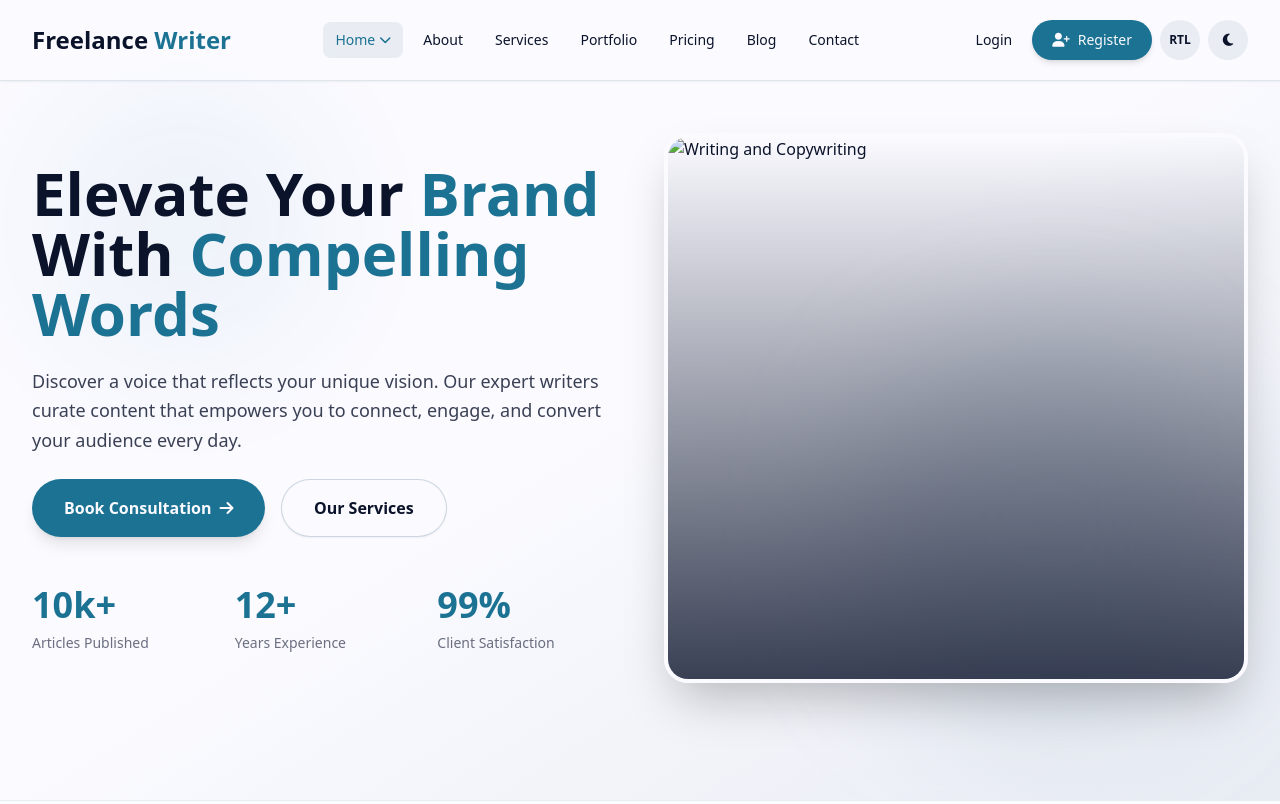
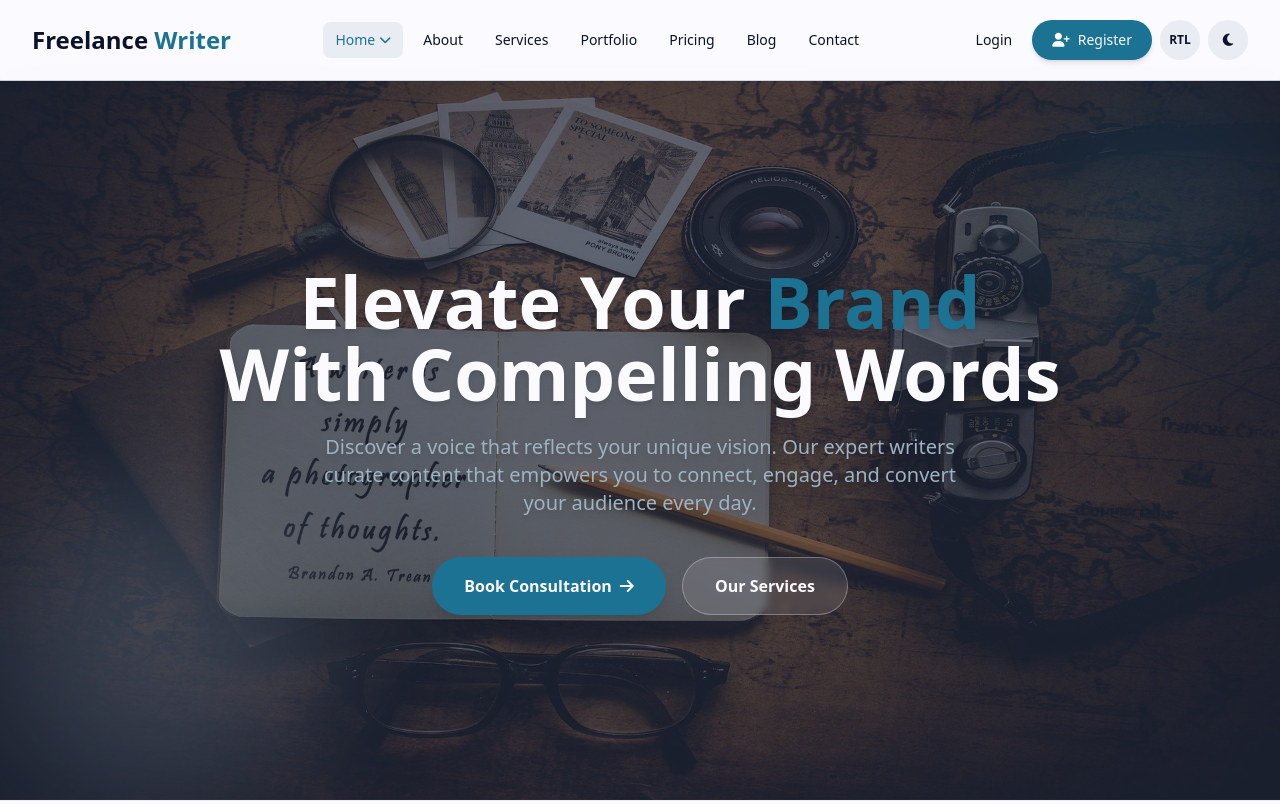
Before and after one commit to ARAVINDRMADDY/Freelance-Writer, a plain HTML site: page index.html in a window 1280 px wide. Shown: the top 804 px of the page. Drawn offline with nearby package versions, Linux system fonts and the light colour scheme.

Commit message:
first commit

```diff
--- a/index.html
+++ b/index.html
@@ -156,56 +156,34 @@
     </div>
   </nav>
 
-  <main class="flex-grow flex flex-col">
-    <section id="home" class="relative flex-grow min-h-screen flex items-center justify-center overflow-hidden pt-20 pb-16 bg-gradient-to-br from-pearl via-pearl to-ice/20 dark:from-obsidian dark:via-obsidian dark:to-obsidian/90">
-      <div class="absolute top-20 left-10 w-72 h-72 bg-sapphire/10 rounded-full blur-3xl animate-pulse"></div>
-      <div class="absolute bottom-20 right-10 w-96 h-96 bg-ice/30 dark:bg-sapphire/10 rounded-full blur-3xl animate-pulse" style="animation-delay: 1s;"></div>
+  <main class="flex-grow flex flex-col pt-20">
 
-      <div class="max-w-7xl mx-auto px-4 sm:px-6 lg:px-8 relative z-10 w-full">
-        <div class="grid lg:grid-cols-2 gap-12 items-center">
+    <section id="home" class="min-h-[calc(100vh-5rem)] flex items-center justify-center bg-obsidian text-pearl relative overflow-hidden py-16">
 
-          <div class="text-obsidian dark:text-pearl space-y-6 animate-fade-in">
-            <h1 class="text-4xl sm:text-5xl lg:text-6xl font-bold leading-tight">
-              Elevate Your <span class="text-sapphire">Brand</span> With <span class="text-sapphire">Compelling Words</span>
+      <div class="absolute inset-0 z-0">
+        <img src="images\497101.jpg" alt="Hero Background" class="w-full h-full object-cover">
+        <div class="absolute inset-0 bg-obsidian/60 dark:bg-obsidian/70"></div>
+      </div>
+
+      <div class="absolute top-0 right-0 w-64 h-64 bg-sapphire/30 rounded-full blur-3xl z-0 animate-pulse"></div>
+      <div class="absolute bottom-0 left-0 w-80 h-80 bg-ice/20 rounded-full blur-3xl z-0 animate-pulse" style="animation-delay: 1s;"></div>
+
+      <div class="max-w-7xl mx-auto px-4 sm:px-6 lg:px-8 relative z-10 text-center animate-fade-in w-full">
+        <h1 class="text-4xl md:text-5xl lg:text-7xl font-bold mb-6 drop-shadow-md leading-tight">
+          Elevate Your <span class="text-sapphire">Brand</span> <br>With Compelling Words
         </h1>
-
-            <p class="text-lg text-obsidian/80 dark:text-pearl/80 leading-relaxed">
+        <p class="text-lg md:text-xl text-ice max-w-2xl mx-auto drop-shadow-md font-medium mb-10 leading-relaxed">
           Discover a voice that reflects your unique vision. Our expert writers curate content that empowers you to connect, engage, and convert your audience every day.
         </p>
 
-            <div class="flex flex-wrap gap-4">
+        <div class="flex flex-wrap justify-center gap-4">
           <a href="contact.html" class="group inline-flex items-center justify-center px-8 py-4 bg-sapphire hover:bg-[#155A75] text-pearl rounded-full font-semibold transition-all duration-300 shadow-lg hover:shadow-sapphire/50 transform hover:scale-105">
             <span>Book Consultation</span>
             <i class="fas fa-arrow-right ml-2 transform group-hover:translate-x-1 transition-transform"></i>
           </a>
-              <a href="services.html" class="inline-flex items-center justify-center px-8 py-4 bg-pearl dark:bg-ice/10 hover:bg-ice/20 dark:hover:bg-ice/20 backdrop-blur-sm text-obsidian dark:text-pearl border border-ice/50 dark:border-ice/30 rounded-full font-semibold transition-all duration-300 shadow-sm">
+          <a href="services.html" class="inline-flex items-center justify-center px-8 py-4 bg-pearl/10 hover:bg-pearl/20 backdrop-blur-sm text-pearl border border-pearl/30 rounded-full font-semibold transition-all duration-300 shadow-sm">
             <span>Our Services</span>
           </a>
-            </div>
-
-            <div class="grid grid-cols-3 gap-6 pt-6">
-              <div class="text-center lg:text-left">
-                <div class="text-4xl font-bold text-sapphire mb-2">10k+</div>
-                <div class="text-sm text-obsidian/60 dark:text-ice">Articles Published</div>
-              </div>
-              <div class="text-center lg:text-left">
-                <div class="text-4xl font-bold text-sapphire mb-2">12+</div>
-                <div class="text-sm text-obsidian/60 dark:text-ice">Years Experience</div>
-              </div>
-              <div class="text-center lg:text-left">
-                <div class="text-4xl font-bold text-sapphire mb-2">99%</div>
-                <div class="text-sm text-obsidian/60 dark:text-ice">Client Satisfaction</div>
-              </div>
-            </div>
-          </div>
-
-          <div class="relative animate-fade-in">
-             <div class="relative rounded-3xl overflow-hidden shadow-2xl border-4 border-pearl dark:border-ice/20 h-[450px] lg:h-[550px] w-full group">
-               <img src="images\freelance-writing.jpeg" alt="Writing and Copywriting" class="w-full h-full object-cover transition-transform duration-700 group-hover:scale-105">
-               <div class="absolute inset-0 bg-gradient-to-t from-obsidian/80 to-transparent"></div>
-             </div>
-          </div>
-
         </div>
       </div>
     </section>
```
Lines whose indentation alone changed are shown as unchanged.
